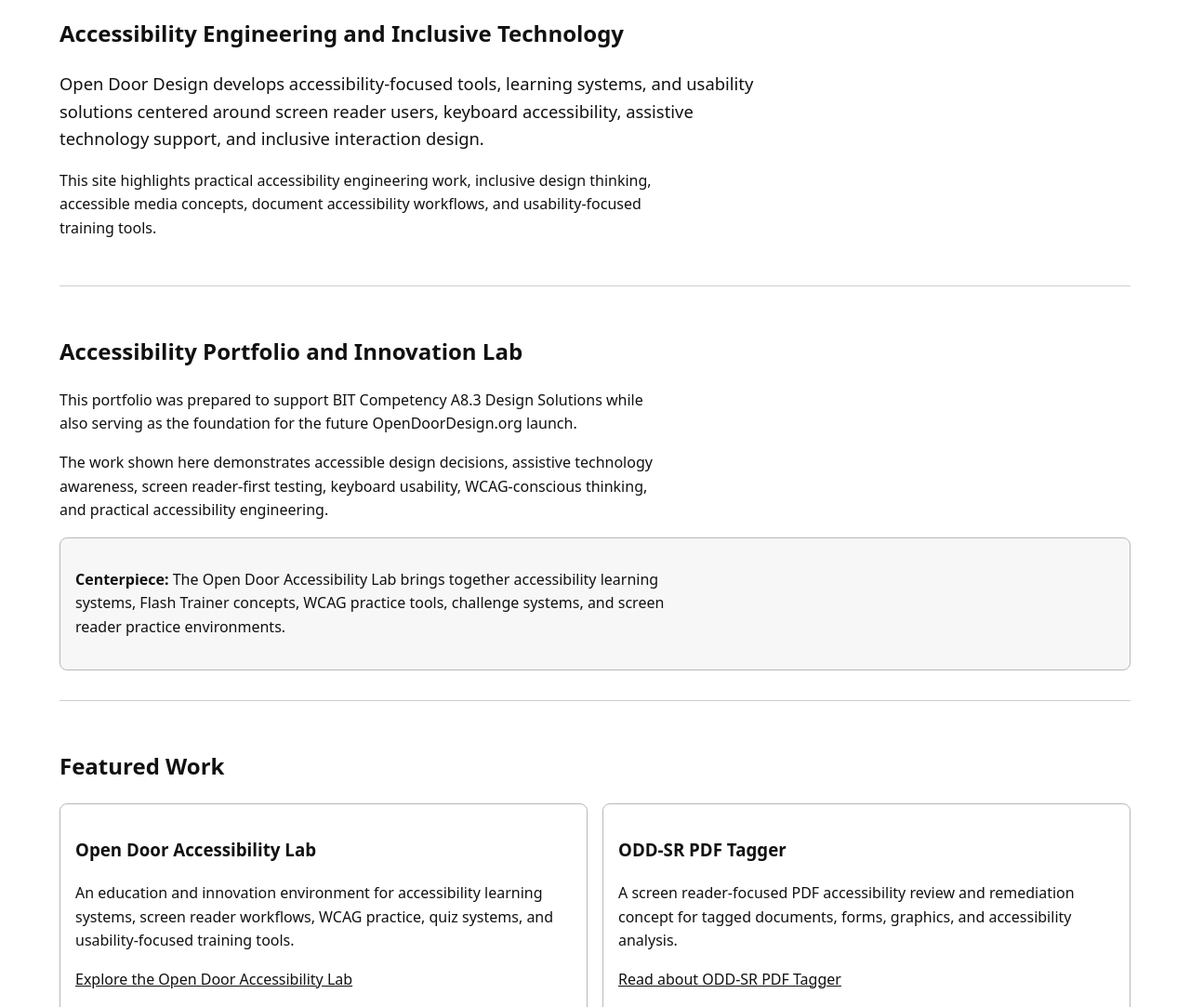
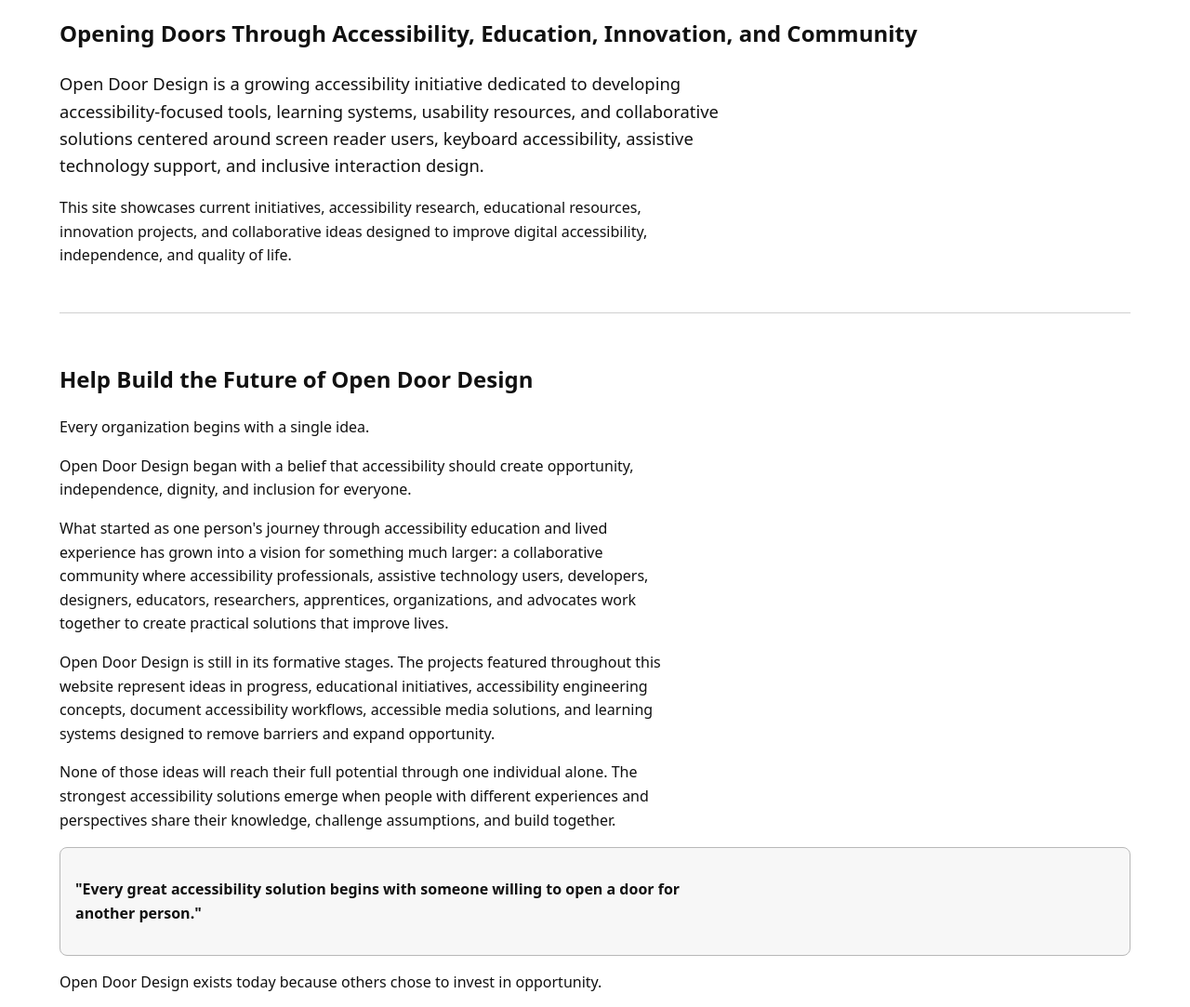
Before and after one commit to Dizno1/OpenDoorDesign, a plain HTML site: page index.html in a window 1280 px wide. Shown: the part 361-1444 px from the top of the page at 93% size. Drawn offline with Linux system fonts and the light colour scheme.

Commit message:
updated index.html

```diff
--- a/index.html
+++ b/index.html
@@ -234,7 +234,7 @@
     <ul role="list" class="nav-list">
       <li role="listitem"><a href="./Home-OpenDoorDesign.html" aria-current="page">Home</a></li>
       <li role="listitem"><a href="./AboutDean-OpenDoorDesign.html">About Open Door Design</a></li>
-      <li role="listitem"><a href="./OpenDoorAccessibilityLab-OpenDoorDesign.html">Accessibility Lab</a></li>
+      <li role="listitem"><a href="./OpenDoorAccessibilityLab-OpenDoorDesign.html">Academy &amp; Innovation Lab</a></li>
       <li role="listitem"><a href="./FeaturedProjects-OpenDoorDesign.html">Featured Projects</a></li>
       <li role="listitem"><a href="./Accessibility-OpenDoorDesign.html">Accessibility Statement</a></li>
       <li role="listitem"><a href="./Inquiries-OpenDoorDesign.html">Inquiries</a></li>
@@ -244,27 +244,39 @@
   <main id="main" tabindex="-1">
     <section class="section" aria-labelledby="home-title">
       <h1 id="home-title">Open Door Design</h1>
-      <h2>Accessibility Engineering and Inclusive Technology</h2>
-      <p class="lede">Open Door Design develops accessibility-focused tools, learning systems, and usability solutions centered around screen reader users, keyboard accessibility, assistive technology support, and inclusive interaction design.</p>
-      <p>This site highlights practical accessibility engineering work, inclusive design thinking, accessible media concepts, document accessibility workflows, and usability-focused training tools.</p>
+      <h2>Opening Doors Through Accessibility, Education, Innovation, and Community</h2>
+      <p class="lede">Open Door Design is a growing accessibility initiative dedicated to developing accessibility-focused tools, learning systems, usability resources, and collaborative solutions centered around screen reader users, keyboard accessibility, assistive technology support, and inclusive interaction design.</p>
+      <p>This site showcases current initiatives, accessibility research, educational resources, innovation projects, and collaborative ideas designed to improve digital accessibility, independence, and quality of life.</p>
     </section>
 
-    <section class="section" aria-labelledby="portfolio-heading">
-      <h2 id="portfolio-heading">Accessibility Portfolio and Innovation Lab</h2>
-      <p>This portfolio was prepared to support BIT Competency A8.3 Design Solutions while also serving as the foundation for the future OpenDoorDesign.org launch.</p>
-      <p>The work shown here demonstrates accessible design decisions, assistive technology awareness, screen reader-first testing, keyboard usability, WCAG-conscious thinking, and practical accessibility engineering.</p>
+    <section class="section" aria-labelledby="collaboration-heading">
+      <h2 id="collaboration-heading">Help Build the Future of Open Door Design</h2>
+      <p>Every organization begins with a single idea.</p>
+      <p>Open Door Design began with a belief that accessibility should create opportunity, independence, dignity, and inclusion for everyone.</p>
+      <p>What started as one person's journey through accessibility education and lived experience has grown into a vision for something much larger: a collaborative community where accessibility professionals, assistive technology users, developers, designers, educators, researchers, apprentices, organizations, and advocates work together to create practical solutions that improve lives.</p>
+      <p>Open Door Design is still in its formative stages. The projects featured throughout this website represent ideas in progress, educational initiatives, accessibility engineering concepts, document accessibility workflows, accessible media solutions, and learning systems designed to remove barriers and expand opportunity.</p>
+      <p>None of those ideas will reach their full potential through one individual alone. The strongest accessibility solutions emerge when people with different experiences and perspectives share their knowledge, challenge assumptions, and build together.</p>
       <div class="callout">
-        <p><strong>Centerpiece:</strong> The Open Door Accessibility Lab brings together accessibility learning systems, Flash Trainer concepts, WCAG practice tools, challenge systems, and screen reader practice environments.</p>
+        <p><strong>"Every great accessibility solution begins with someone willing to open a door for another person."</strong></p>
       </div>
+      <p>Open Door Design exists today because others chose to invest in opportunity.</p>
+      <p>The Carroll Center for the Blind introduced the possibilities of accessibility through Screen Reader User Tester Training and demonstrated how technology can create independence, confidence, and opportunity.</p>
+      <p>The Blind Institute of Technology expanded that foundation by investing in education, mentorship, and professional growth through its Digital Accessibility Apprenticeship Program. Through BIT, I developed skills in the Salesforce ecosystem, project management, accessibility auditing, stakeholder engagement, client communication, and earned my CPACC certification. More importantly, BIT helped me believe that accessibility could become more than a career. It could become a mission.</p>
+      <p>Open Door Design is my opportunity to repay the investment others made in me by helping open doors for the next person.</p>
+      <p>The goal is not simply to create software or perform accessibility reviews. The goal is to build a collaborative community where ideas become projects, projects become solutions, and solutions improve independence and quality of life for people everywhere.</p>
+      <p>If you believe accessibility should be practical, inclusive, community-driven, and built alongside the people it serves, your knowledge, lived experience, ideas, and collaboration can help shape what Open Door Design becomes.</p>
+      <p><strong>Learning together. Building together. Opening doors together.</strong></p>
+      <p><a href="./Inquiries-OpenDoorDesign.html">Join the conversation and help build the future of Open Door Design.</a></p>
+      <p><em>Open Door Design exists today because someone opened a door for us. Our mission is to hold that door open for everyone who follows.</em></p>
     </section>
 
-    <section class="section" aria-labelledby="featured-heading">
-      <h2 id="featured-heading">Featured Work</h2>
+<section class="section" aria-labelledby="featured-heading">
+      <h2 id="featured-heading">Current Initiatives</h2>
       <div class="grid cols-2">
         <article class="card">
-          <h3>Open Door Accessibility Lab</h3>
-          <p>An education and innovation environment for accessibility learning systems, screen reader workflows, WCAG practice, quiz systems, and usability-focused training tools.</p>
-          <p><a href="./OpenDoorAccessibilityLab-OpenDoorDesign.html">Explore the Open Door Accessibility Lab</a></p>
+          <h3>Open Door Accessibility Academy and Innovation Lab</h3>
+          <p>A developing education and innovation environment for accessibility learning paths, screen reader workflows, WCAG practice, CPACC study support, usability research, accessible media exploration, and experimental accessibility tools.</p>
+          <p><a href="./OpenDoorAccessibilityLab-OpenDoorDesign.html">Explore the Open Door Accessibility Academy and Innovation Lab</a></p>
         </article>
         <article class="card">
           <h3>ODD-SR PDF Tagger</h3>
@@ -280,6 +292,11 @@
           <h3>Accessible Video Suite</h3>
           <p>A screen reader-first media editing concept focused on keyboard control, non-visual workflow design, and accessible media interaction.</p>
           <p><a href="./FeaturedProjects-OpenDoorDesign.html#accessible-video-suite">Read about Accessible Video Suite</a></p>
+        </article>
+        <article class="card">
+          <h3>Accessible Carousel Initiative</h3>
+          <p>A next-generation accessibility demonstration exploring how modern carousels can successfully integrate images, video, forms, interactive content, and calls to action while remaining fully usable with screen readers, keyboard navigation, and mobile assistive technology.</p>
+          <p><a href="./Example Carousel-How to create an Accessible Carousel.html">Explore the Accessible Carousel Initiative</a></p>
         </article>
       </div>
     </section>
@@ -298,7 +315,8 @@
 
     <section class="section" aria-labelledby="launch-heading">
       <h2 id="launch-heading">Future OpenDoorDesign.org Direction</h2>
-      <p>The long-term goal is to continue developing Open Door Design as a professional accessibility initiative that supports accessibility education, inclusive technology strategy, usability testing, accessible media concepts, and practical accessibility engineering.</p>
+      <p>The long-term goal is to continue developing Open Door Design as a professional accessibility initiative that supports accessibility education, inclusive technology strategy, usability testing, accessible media concepts, practical accessibility engineering, and community-driven learning opportunities.</p>
+      <p>Future demonstrations will include expanded accessible carousel examples that show how commercial websites can use images, video, links, and form elements without excluding screen reader, keyboard, and mobile assistive technology users.</p>
       <p><a href="./Inquiries-OpenDoorDesign.html">Contact Open Door Design about accessibility collaboration</a></p>
     </section>
   </main>
```
